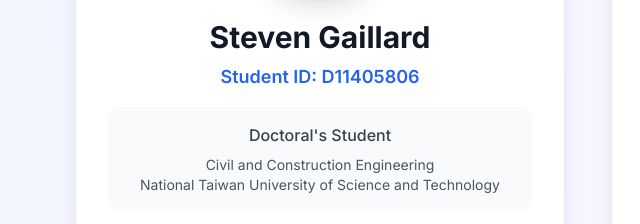
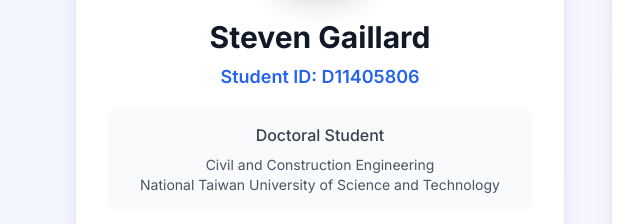
Before and after one commit to jeffersontj/web-simulasi-bim, a plain HTML site: page index.html in a window 1280 px wide. Shown: the part 5260-5484 px from the top of the page, 52-692 px from the left. Drawn offline with nearby package versions, Linux system fonts and the light colour scheme.

Commit message:
Update index.html

```diff
--- a/index.html
+++ b/index.html
@@ -495,7 +495,7 @@
                         <h3 class="text-3xl font-bold text-gray-900 mb-2">Steven Gaillard</h3>
                         <p class="text-lg text-blue-600 font-semibold mb-4">Student ID: D11405806</p>
                         <div class="bg-gray-50 rounded-xl p-4 mb-4">
-                            <p class="text-gray-700 font-medium mb-2">Doctoral's Student</p>
+                            <p class="text-gray-700 font-medium mb-2">Doctoral Student</p>
                             <p class="text-gray-600 text-sm">Civil and Construction Engineering</p>
                             <p class="text-gray-600 text-sm">National Taiwan University of Science and Technology</p>
                         </div>
```
